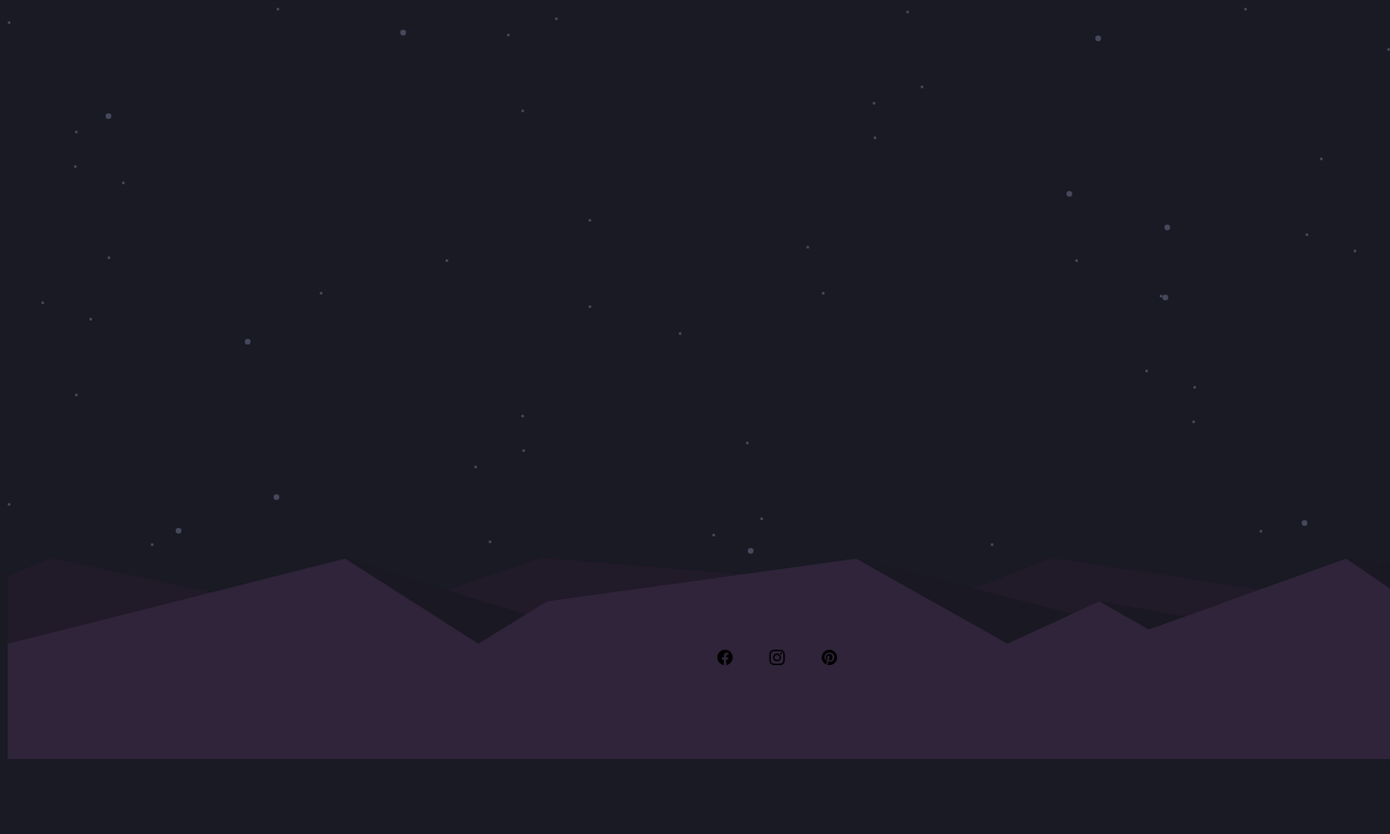
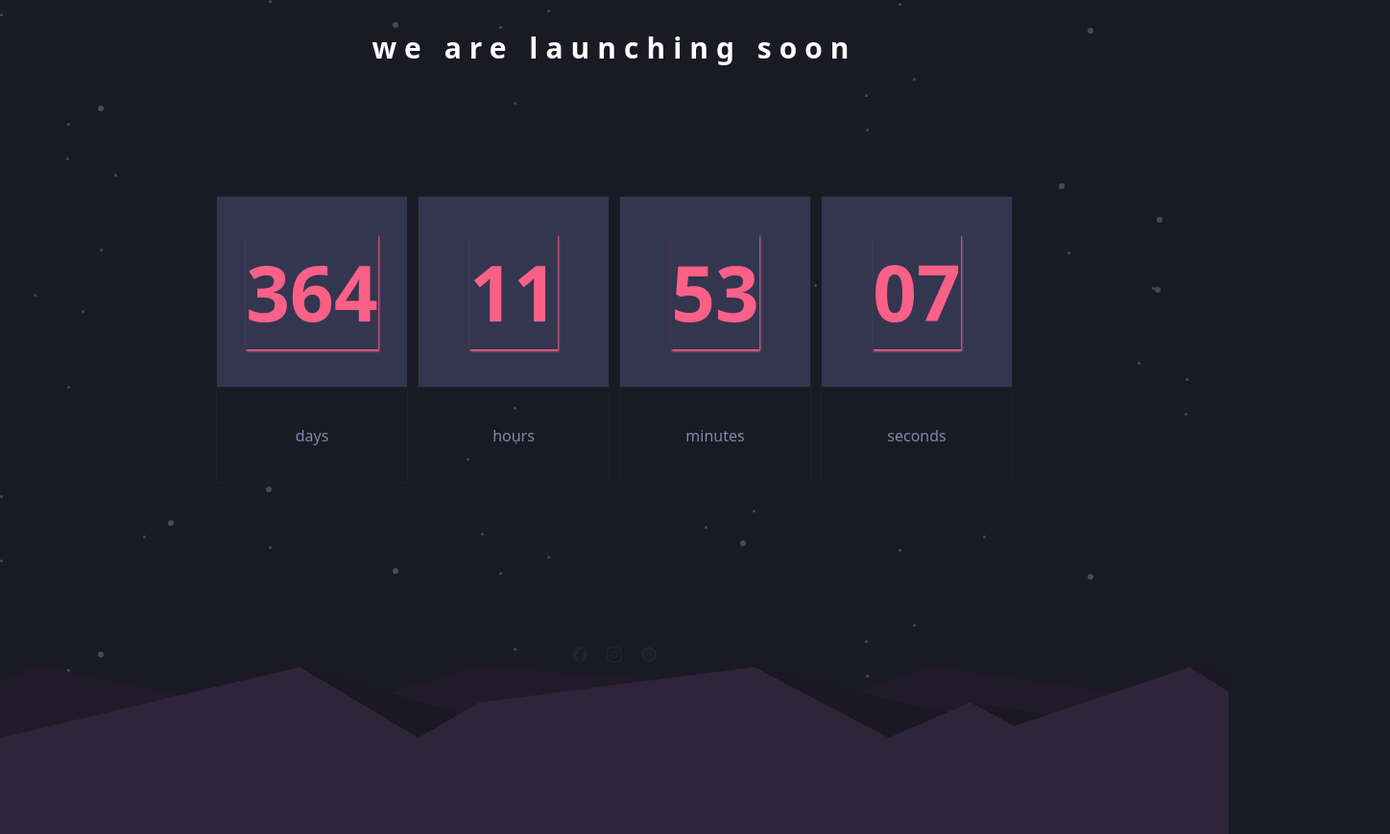
Before and after one commit to jblandon97/Sprint-04, a website built with webpack: page build/index.html in a window 1280 px wide. Shown: the whole page at 96% size, 1448 px wide, since content can reach past the window. Before the commit the page ends 800 px from the top, so only its background shows below. Built offline with nearby package versions, Linux system fonts and the light colour scheme.

Commit message:
1ra version

```diff
--- /dev/null
+++ b/src/components/background.js
@@ -0,0 +1,59 @@
+import "../styles/rules.sass";
+
+
+export const background = () => {
+
+    const d = document;
+
+    const head = d.querySelector("head")
+    , backgroundFooter = d.createElement('img')
+    , footer = d.createElement('footer')
+    , linkCDN1 = d.createElement('link')
+    , linkCDN2 = d.createElement('link')
+    , scriptCDN1 = d.createElement('link')
+    , divIcons = d.createElement('div')
+    , divCountdown = d.createElement('div')
+    , iconFacebook = d.createElement('i')
+    , iconInstagram = d.createElement('i')
+    , iconPinterest = d.createElement('i')
+
+
+    backgroundFooter.crossOrigin = "Anonymous";
+    backgroundFooter.src = "https://raw.githubusercontent.com/jblandon97/Sprint-04/ea33abadb50cde70050ab3bf1609370d98c1807b/imagenes/pattern-hills.svg";
+
+    linkCDN1.rel = "stylesheet";
+    linkCDN1.href = "https://cdn.jsdelivr.net/npm/bootstrap-icons@1.10.2/font/bootstrap-icons.css";
+
+    linkCDN2.innerHTML = `<link href="https://cdn.jsdelivr.net/npm/bootstrap@5.2.3/dist/css/bootstrap.min.css" rel="stylesheet" integrity="sha384-rbsA2VBKQhggwzxH7pPCaAqO46MgnOM80zW1RWuH61DGLwZJEdK2Kadq2F9CUG65" crossorigin="anonymous">`;
+
+    scriptCDN1.innerHTML = `<script src="https://cdn.jsdelivr.net/npm/bootstrap@5.2.3/dist/js/bootstrap.bundle.min.js" integrity="sha384-kenU1KFdBIe4zVF0s0G1M5b4hcpxyD9F7jL+jjXkk+Q2h455rYXK/7HAuoJl+0I4" crossorigin="anonymous"></script>`;
+
+    divCountdown.id = "countdown";
+
+    footer.setAttribute("id", "mountains");
+
+    divIcons.id = "icons";
+
+    d.body.appendChild(divCountdown);
+    d.body.appendChild(footer);
+    // d.body.appendChild(divIcons);
+
+    iconFacebook.classList.add('bi', 'bi-facebook');
+    iconPinterest.classList.add('bi', 'bi-pinterest');
+    iconInstagram.classList.add('bi', 'bi-instagram');
+
+    divIcons.appendChild(iconFacebook);
+    divIcons.appendChild(iconInstagram);
+    divIcons.appendChild(iconPinterest);
+
+    footer.appendChild(divIcons)
+    footer.appendChild(backgroundFooter);
+
+
+    head.appendChild(linkCDN1);
+    head.appendChild(linkCDN2);
+    head.appendChild(scriptCDN1);
+
+
+
+}
--- /dev/null
+++ b/src/components/countdown.js
@@ -0,0 +1,38 @@
+
+const d = document;
+
+export const countdown = (id, referenceDate, message) => {
+    const $countdown = d.getElementById(id);
+    const countdownDate = new Date(referenceDate).getTime();
+
+    let countdownTime = setInterval(() => {
+        let now = new Date().getTime(),
+            limitTime = countdownDate - now,
+            days = Math.floor(limitTime / (1000 * 60 * 60 * 24)),
+            hours = ("0" + Math.floor(limitTime % (1000 * 60 * 60 * 24) / (1000 * 60 * 60))).slice(-2),
+            minutes = ("0" + Math.floor(limitTime % (1000 * 60 * 60) / (1000 * 60))).slice(-2),
+            seconds = ("0" + Math.floor(limitTime % (1000 * 60) / (1000))).slice(-2);
+
+        if (limitTime < 0) {
+            clearInterval(countdownTime);
+            $countdown.innerHTML = `<h3>${message}</h3>`
+        }
+
+        $countdown.innerHTML = `
+                <h3>we are launching soon</h3>
+                <div id = "targets">
+                    <div class="target"><span>${days}</span></div>
+                    <div class="target"><span>${hours}</span></div>
+                    <div class="target"><span>${minutes}</span></div>
+                    <div class="target"><span>${seconds}</span></div>
+                </div>
+                <div id = "legends">
+                    <div class="legend"><span>days</span></div>
+                    <div class="legend"><span>hours</span></div>
+                    <div class="legend"><span>minutes</span></div>
+                    <div class="legend"><span>seconds</span></div>
+                </div>
+        `
+        console.log(countdownDate, now, limitTime);
+    }, 1000);
+}
--- a/src/index.js
+++ b/src/index.js
@@ -1,36 +1,9 @@
-import "./styles/rules.sass";
+import { background } from "./components/background";
+import { countdown } from "./components/countdown";
 
-const d = document;
+const d = document
 
-const head = d.querySelector("head");
-const backgroundBody = d.createElement('img');
-const backgroundFooter = d.createElement('img');
-const footer = d.createElement('footer');
-const linkCDN1 = d.createElement('link');
-const divIcons = d.createElement('div');
-const iconFacebook = d.createElement('i');
-const iconInstagram = d.createElement('i');
-const iconPinterest = d.createElement('i');
-
-backgroundBody.crossOrigin ="anonymous";
-backgroundBody.src = "https://raw.githubusercontent.com/jblandon97/Sprint-04/ea33abadb50cde70050ab3bf1609370d98c1807b/imagenes/bg-stars.svg";
-
-backgroundFooter.crossOrigin ="Anonymous";
-backgroundFooter.src ="https://raw.githubusercontent.com/jblandon97/Sprint-04/ea33abadb50cde70050ab3bf1609370d98c1807b/imagenes/pattern-hills.svg";
-
-linkCDN1.rel ="stylesheet";
-linkCDN1.href ="https://cdn.jsdelivr.net/npm/bootstrap-icons@1.10.2/font/bootstrap-icons.css";
-footer.setAttribute("id", "mountains");
-divIcons.id = "icons"
-
-d.body.appendChild(backgroundBody);
-d.body.appendChild(footer);
-iconFacebook.classList.add('bi', 'bi-facebook');
-iconPinterest.classList.add('bi', 'bi-pinterest');
-iconInstagram.classList.add('bi', 'bi-instagram');
-divIcons.appendChild(iconFacebook);
-divIcons.appendChild(iconInstagram);
-divIcons.appendChild(iconPinterest);
-footer.appendChild(backgroundFooter);
-footer.appendChild(divIcons);
-head.appendChild(linkCDN1);
+d.addEventListener('DOMContentLoaded',(e)=>{
+    background();
+    countdown("countdown", "2023-12-17T15:03:09.884Z", "Se ha acabado el tiempo");
+})
--- /dev/null
+++ b/src/styles/dimensions.sass
@@ -0,0 +1,9 @@
+$height-body: 670px
+
+@mixin wh-100()
+    width: 100%
+    height: 100%
+
+@mixin target-200x200()
+    width: 200px
+    height: 200px
--- /dev/null
+++ b/src/styles/images.sass
@@ -0,0 +1,2 @@
+$background-body: URL("https://raw.githubusercontent.com/jblandon97/Sprint-04/ea33abadb50cde70050ab3bf1609370d98c1807b/imagenes/bg-stars.svg")
+$background-footer: URL("https://raw.githubusercontent.com/jblandon97/Sprint-04/ea33abadb50cde70050ab3bf1609370d98c1807b/imagenes/pattern-hills.svg")
--- /dev/null
+++ b/src/styles/reset.sass
@@ -0,0 +1,4 @@
+*
+    margin: 0
+    padding: 0
+    box-sizing: border-box
--- a/src/styles/rules.sass
+++ b/src/styles/rules.sass
@@ -1,15 +1,85 @@
 @import "./colors.sass"
+@import "./text.sass"
+@import "./images.sass"
+@import "./dimensions.sass"
+@import "./reset.sass"
 
 
-body, footer
-    background-color: $Very-dark-mostly-black-blue
+body
+    position: relative
+    font-family: $font-family
+    font-weight: $font-weight
+    font-size: $font-size-body
+    background-image: $background-body
+    background-color: $Very-dark-mostly-black-blue !important
+    height: $height-body
+
+footer img
+    @include wh-100()
+
 
 footer
-    display: flex
+    position: absolute
+    top: 100%
+    border-color: $Dark-desaturated-blue
+
 
 #icons
     display: flex
-    translate: calc(30*-50%)
+    justify-content: center
+
+
+
 
 #icons i
-    margin: 200% 40%
+    margin: 0 10px
+
+#icons i:hover
+    color: $Soft-red
+
+#countdown
+    width: 100%
+    height: 80%
+    display: flex
+    flex-direction: column
+    align-items: center
+    justify-content: center
+
+#countdown h3
+    color: $White
+    font-weight: $font-weight
+    font-size: 30px
+    letter-spacing: 8px
+    padding-bottom: 10%
+
+
+#targets, #legends
+    display: flex
+    justify-content: center
+    align-items: center
+    gap: 10px
+
+
+.target
+    display: flex
+    justify-content: center
+    align-items: center
+    border: 1px solid $Very-dark-blue
+    background-color: $Dark-desaturated-blue
+    font-size: 5rem
+    font-weight: $font-weight
+    color: $Soft-red
+    @include target-200x200()
+
+.legend
+    display: flex
+    justify-content: center
+    align-items: center
+    border: 1px solid $Very-dark-blue
+    color: $Grayish-blue
+    // font-weight: $font-weight
+    width: 200px
+    height: 100px
+
+.target span
+    box-shadow: 1px 2px 2px
--- /dev/null
+++ b/src/styles/text.sass
@@ -0,0 +1,5 @@
+@import url('https://fonts.googleapis.com/css2?family=Red+Hat+Text&display=swap')
+
+$font-size-body: 14px
+$font-family: 'Red Hat Text', sans-serif
+$font-weight: 700
```
Also changed, not shown: build/dev.bundle.js.
